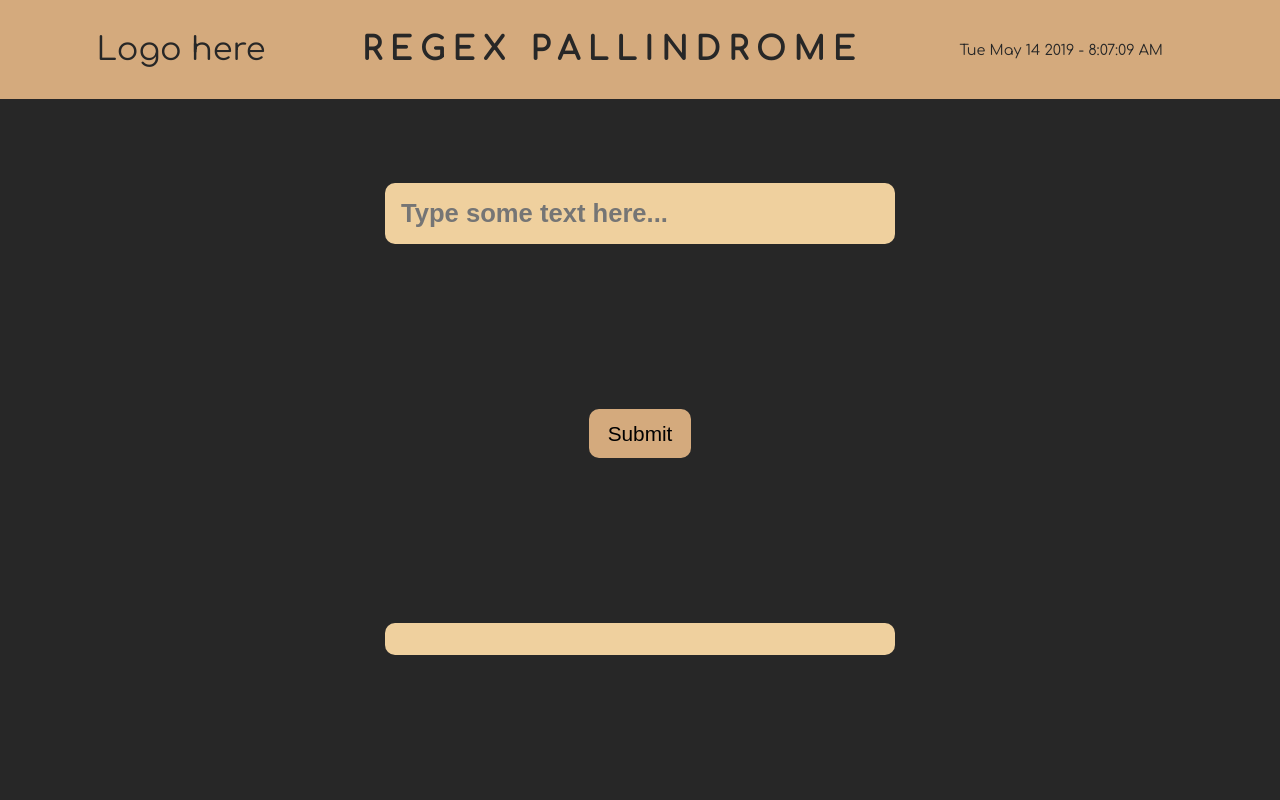
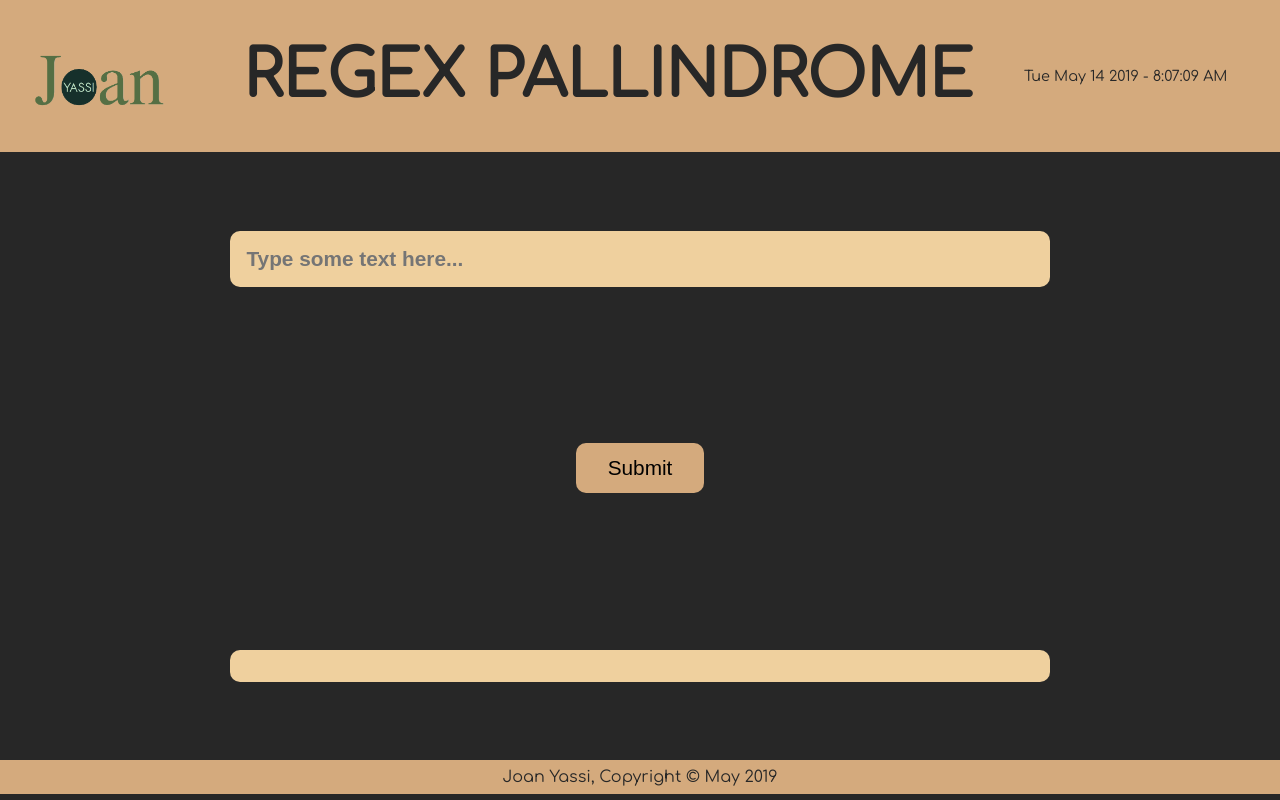
Before and after one commit to lexyking/Javascript-challenges, a plain HTML site: page Regex-Pallindrome/index.html in a window 1280 px wide. Drawn offline with Linux system fonts and the light colour scheme.

```diff
--- a/Regex-Pallindrome/index.html
+++ b/Regex-Pallindrome/index.html
@@ -14,8 +14,8 @@
 
 <body>
     <header class="header">
-        <div class="log">Logo here</div>
-        <p class="title">Regex Pallindrome</p>
+        <div class="logo"><img src="./images/logolexy_1.png"></div>
+        <h1 class="title">Regex Pallindrome</h1>
         <div class="date"><span class="currentDate"></span> -
             <span class="currentTime"></span></div>
     </header>
@@ -35,6 +35,7 @@
             </section>
         </section>
     </main>
+    <footer class="footer">Joan Yassi, Copyright &copy; May 2019</footer>
 
     <script src="index.js"></script>
 </body>
--- a/Regex-Pallindrome/style.css
+++ b/Regex-Pallindrome/style.css
@@ -17,20 +17,36 @@
   color: var(--raisin);
   font-size: 2rem;
   font-family: 'Comfortaa', cursive;
+  font-size: 2rem;
 }
 
 .header{
     background: var(--beige);
     display: flex;
     flex-wrap: wrap;
-    justify-content: space-evenly;
-    padding: 2rem 0;
+    justify-content: space-between;
+    align-items: center;
+    padding: 1rem 2rem;
+
 }
 
-.header p{
+.logo{
+
+    width: 10rem;
+    /* border: 2px solid; */
+}
+
+.logo img{
+    /* border: 2px solid; */
+    max-width: 100%;
+    max-width: 100%;
+}
+
+.header h1{
     text-transform: uppercase;
     font-weight: bolder;
-    letter-spacing: .5rem;
+    /* border: 2px solid; */
+    /* letter-spacing: .5rem; */
 }
 
 .date{
@@ -38,7 +54,7 @@
     height: 100%;
     width: 14rem;
     font-size: .9rem;
-    align-self: center;
+
 }
 
 .mainSection{
@@ -46,14 +62,14 @@
     margin: auto;
     display: flex;
     flex-direction: column;
-    border: 2px solid;
-    height: calc(100vh - 10rem);
+    /* border: 2px solid red; */
+    height: calc(100vh - 12rem);
 
 }
 
 .entry, .submit, .exit{
      position: relative;
-    width: 50%;
+    width: 80%;
     margin: auto;
     /* border: 2px solid; */
     display: flex;
@@ -65,7 +81,7 @@
 .inputString, .exit p{
     width: 100%;
     padding: 1rem;
-    font-size: 1.6rem;
+    font-size: 1.3rem;
     background: var(--tuscan);
     border-radius: 10px;
     border: none;
@@ -96,7 +112,7 @@
 
 .submitBtn{
     margin: auto;
-    width: 20%;
+    width: 8rem;
     padding: .8rem;
     border-radius: 10px;
     border: none;
@@ -108,3 +124,10 @@
     background: var(--blue);
     cursor: pointer;
 }
+
+.footer{
+     background: var(--beige);
+   text-align: center;
+   font-size: 1rem;
+    padding: .5rem;
+}
```
Also changed, not shown: Regex-Pallindrome/images/logolexy_1.png (added), 1 other file.
